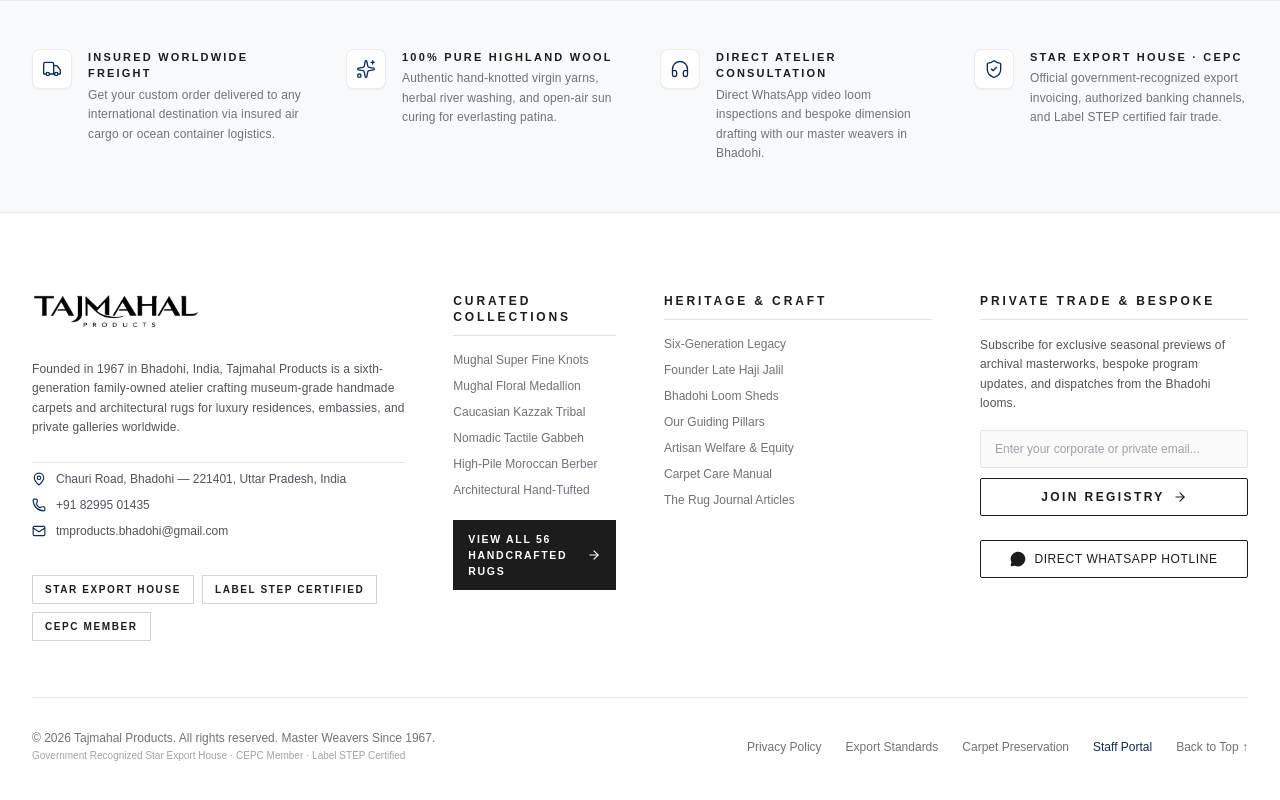
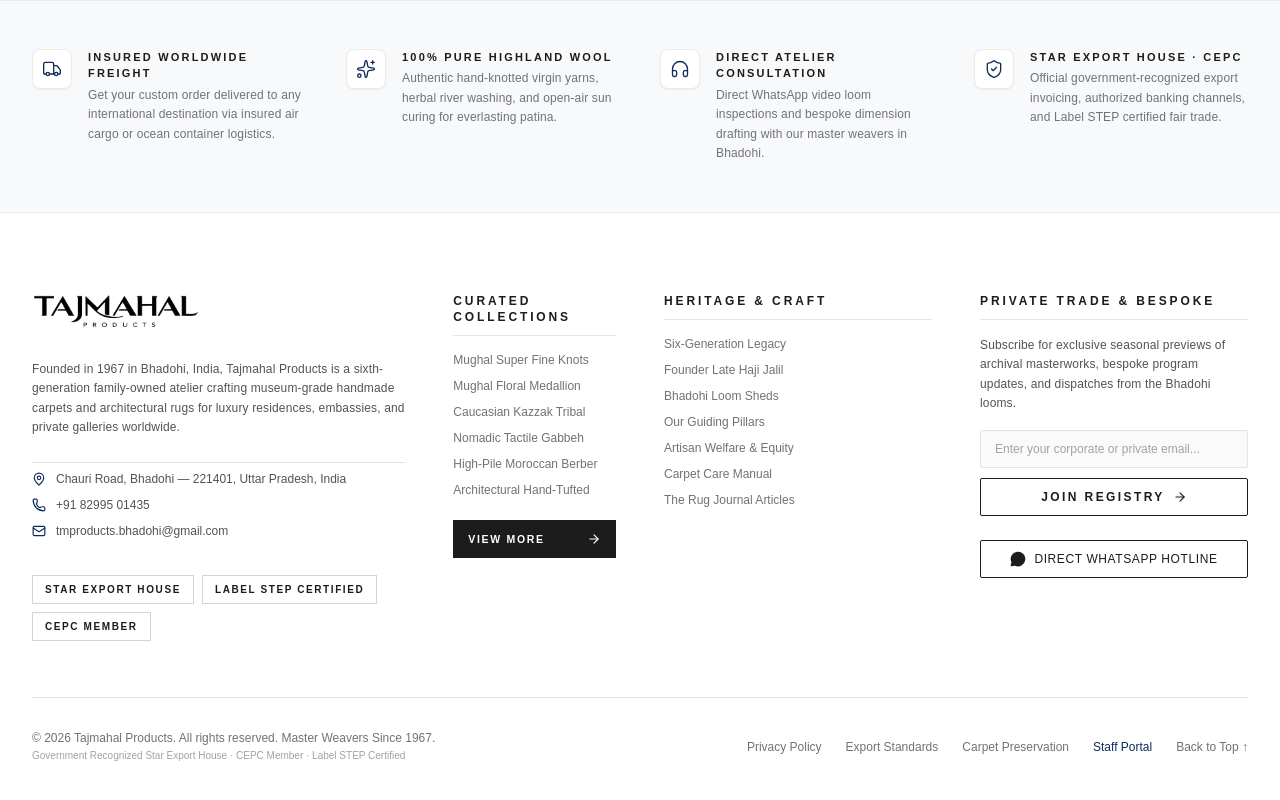
Before and after one commit to Arunmohankml/TajmahalProducts, a Next.js app: page / in a window 1280 px wide. Shown: the part 5465-6265 px from the top of the page. Built offline with nearby package versions, Linux system fonts and the light colour scheme; a web font is replaced by a local one.

Commit message:
Update footer curated collections CTA to View More button

```diff
--- a/components/Footer.tsx
+++ b/components/Footer.tsx
@@ -201,7 +201,7 @@
                   href="/shop"
                   className="group relative inline-flex items-center justify-between w-full py-2.5 px-3.5 bg-[#1C1C1C] hover:bg-white text-white hover:text-[#1C1C1C] border border-[#1C1C1C] text-[10.5px] font-semibold uppercase tracking-[0.16em] transition-all duration-300 ease-out hover:-translate-y-0.5 hover:shadow-md active:translate-y-0"
                 >
-                  <span>{t("nav_view_all_rugs").replace("→", "").trim()}</span>
+                  <span>View More</span>
                   <ArrowRight className="w-3.5 h-3.5 transition-transform duration-300 ease-out group-hover:translate-x-1 flex-shrink-0 ml-1.5" />
                 </Link>
               </li>
```
